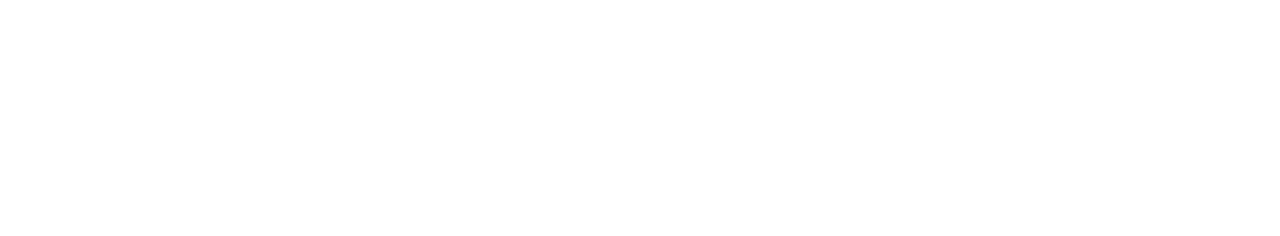
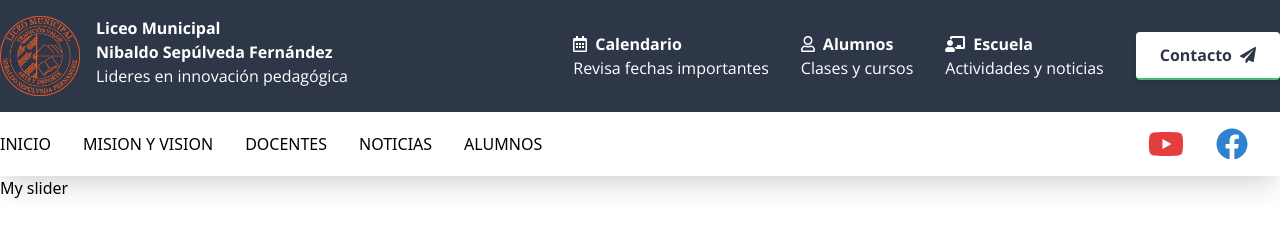
Before and after one commit to camunoz2/lnsf-website, a Gatsby site: page / in a window 1280 px wide. Built offline with nearby package versions, Linux system fonts and the light colour scheme; Gatsby itself is replaced by a stand-in of ours.

Commit message:
header and navbar

```diff
--- a/package.json
+++ b/package.json
@@ -16,6 +16,8 @@
   "dependencies": {
     "@fortawesome/fontawesome-svg-core": "^1.2.27",
     "@fortawesome/free-brands-svg-icons": "^5.12.1",
+    "@fortawesome/free-regular-svg-icons": "^5.12.1",
+    "@fortawesome/free-solid-svg-icons": "^5.12.1",
     "@fortawesome/react-fontawesome": "^0.1.9",
     "gatsby": "^2.19.7",
     "gatsby-plugin-postcss": "^2.1.21",
--- a/src/components/header.js
+++ b/src/components/header.js
@@ -1,9 +1,53 @@
 import React from "react"
 import Layout from "../components/layout"
+import MenuItem from "./widgets/menu-item"
+import Button  from "./widgets/button"
+
+import { faCalendarAlt } from "@fortawesome/free-regular-svg-icons"
+import { faUser } from "@fortawesome/free-regular-svg-icons"
+import { faChalkboardTeacher } from "@fortawesome/free-solid-svg-icons"
+import { faPaperPlane } from "@fortawesome/free-solid-svg-icons"
 
 
 
+import Logo from "../assets/lnsf_logo.png"
+
 export default () => (
     <Layout>
+        <div className="py-4 bg-gray-800">
+            <div className="container mx-auto flex items-center">
+                <div className="flex">
+                    <img className="w-20 mr-4" src={Logo} alt="logo liceo nibaldo sepulveda"></img>
+
+                    <div className="text-white">
+                        <h1 className="font-bold">Liceo Municipal</h1>
+                        <h1 className="font-bold">Nibaldo Sepúlveda Fernández</h1>
+                        <p className="font-light">Lideres en innovación pedagógica</p>
+                    </div>
+                </div>
+
+                <div className="flex justify-end flex-grow">
+                    <MenuItem
+                        icon = {faCalendarAlt}
+                        title = "Calendario"
+                        desc = "Revisa fechas importantes"
+                    />
+                    <MenuItem
+                        icon = {faUser}
+                        title = "Alumnos"
+                        desc = "Clases y cursos"
+                    />
+                    <MenuItem
+                        icon = {faChalkboardTeacher}
+                        title = "Escuela"
+                        desc = "Actividades y noticias"
+                    />
+                    <Button
+                        text = 'Contacto'
+                        icon = {faPaperPlane}
+                    />
+                </div>
+            </div>
+        </div>
     </Layout>
 )
--- /dev/null
+++ b/src/components/navbar.js
@@ -0,0 +1,27 @@
+import React from "react"
+import { FontAwesomeIcon } from "@fortawesome/react-fontawesome"
+import { faYoutube } from "@fortawesome/free-brands-svg-icons"
+import { faFacebook } from "@fortawesome/free-brands-svg-icons"
+
+
+
+export default () => (
+    <nav className="shadow-xl">
+        <div className="container mx-auto flex items-center py-4">
+            <div>
+                <ul className="flex justify-start uppercase">
+                    <li className="mr-8">Inicio</li>
+                    <li className="mr-8">Mision y Vision</li>
+                    <li className="mr-8">Docentes</li>
+                    <li className="mr-8">Noticias</li>
+                    <li className="mr-8">Alumnos</li>
+                </ul>
+            </div>
+            <div className="flex justify-end flex-grow text-right">
+                <FontAwesomeIcon icon={faYoutube} size="2x" className="mr-8 text-red-600"/>
+                <FontAwesomeIcon icon={faFacebook} size="2x" className="mr-8 text-blue-600"/>
+            </div>
+
+        </div>
+    </nav>
+)
--- /dev/null
+++ b/src/components/slider.js
@@ -0,0 +1,5 @@
+import React from "react"
+
+export default () => (
+    <div>My slider</div>
+)
--- /dev/null
+++ b/src/components/widgets/button.js
@@ -0,0 +1,9 @@
+import React from "react"
+import { FontAwesomeIcon } from "@fortawesome/react-fontawesome"
+
+export default (props) => (
+    <button class="bg-white text-gray-800 font-bold rounded border-b-2 border-green-500 hover:border-green-600 hover:bg-green-500 hover:text-white shadow-md py-2 px-6 inline-flex items-center">
+        <span class="mr-2">{props.text}</span>
+        <FontAwesomeIcon icon={props.icon} />
+    </button>
+)
--- /dev/null
+++ b/src/components/widgets/menu-item.js
@@ -0,0 +1,10 @@
+import React from "react"
+import { FontAwesomeIcon } from "@fortawesome/react-fontawesome"
+
+export default (props) => (
+<div className="text-white mr-8">
+    <FontAwesomeIcon icon={props.icon} className="inline mr-2"/>
+<h1 className="font-bold inline">{props.title}</h1>
+<p className="font-light">{props.desc}</p>
+</div>
+)
--- a/src/pages/index.js
+++ b/src/pages/index.js
@@ -1,8 +1,12 @@
 import React from "react"
 import Header from "../components/header"
+import Navbar from "../components/navbar"
+import Slider from  "../components/slider"
 
 export default () => (
     <div>
         <Header></Header>
+        <Navbar></Navbar>
+        <Slider></Slider>
     </div>
 )
```
Also changed, not shown: src/assets/lnsf_logo.png (added), src/assets/lnsf_logo@2x.png (added), src/assets/logo_lnsf.png (deleted), 1 other file.
